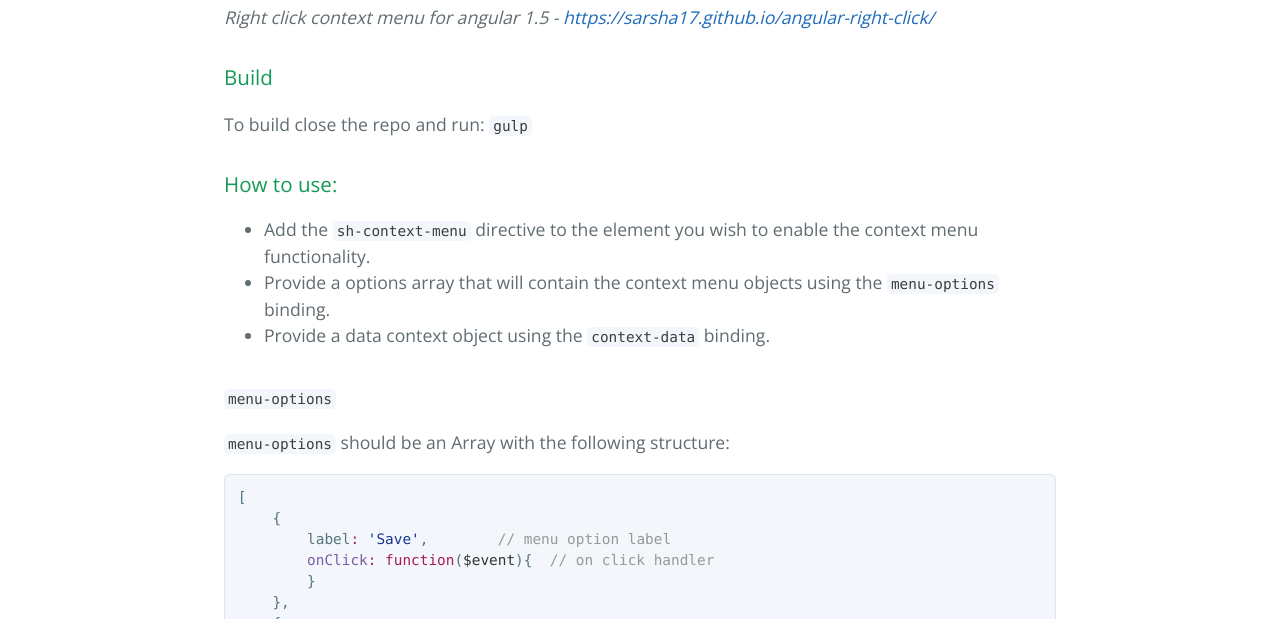
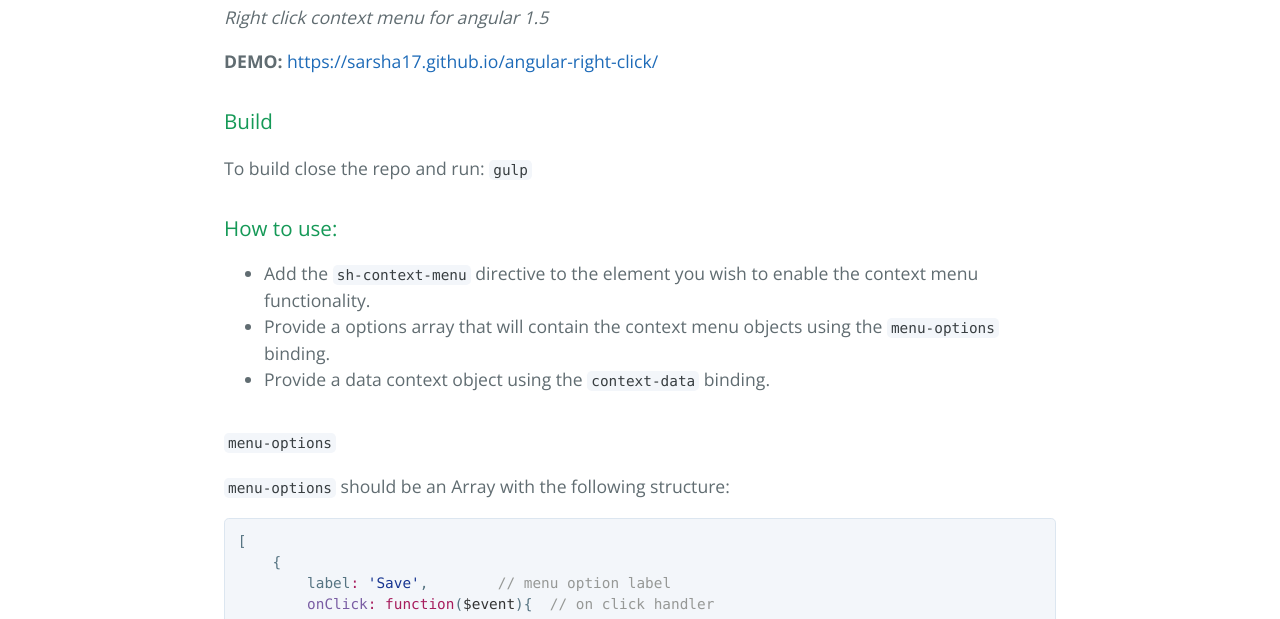
Before and after one commit to msarsha/angular-rightclick-contextmenu, a plain HTML site: page index.html in a window 1280 px wide. Shown: the part 481-1100 px from the top of the page. Drawn offline with nearby package versions, Linux system fonts and the light colour scheme.

```diff
--- a/index.html
+++ b/index.html
@@ -22,7 +22,9 @@
       <h1>
 <a id="angular-rightclick-contextmenu" class="anchor" href="#angular-rightclick-contextmenu" aria-hidden="true"><span aria-hidden="true" class="octicon octicon-link"></span></a>angular-rightclick-contextmenu</h1>
 
-<p><em>Right click context menu for angular 1.5 - <a href="https://sarsha17.github.io/angular-right-click/">https://sarsha17.github.io/angular-right-click/</a></em></p>
+<p><em>Right click context menu for angular 1.5</em></p>
+
+<p><strong>DEMO:</strong> <a href="https://sarsha17.github.io/angular-right-click/">https://sarsha17.github.io/angular-right-click/</a></p>
 
 <h3>
 <a id="build" class="anchor" href="#build" aria-hidden="true"><span aria-hidden="true" class="octicon octicon-link"></span></a>Build</h3>
```
Also changed, not shown: params.json (+1 -1 lines).
